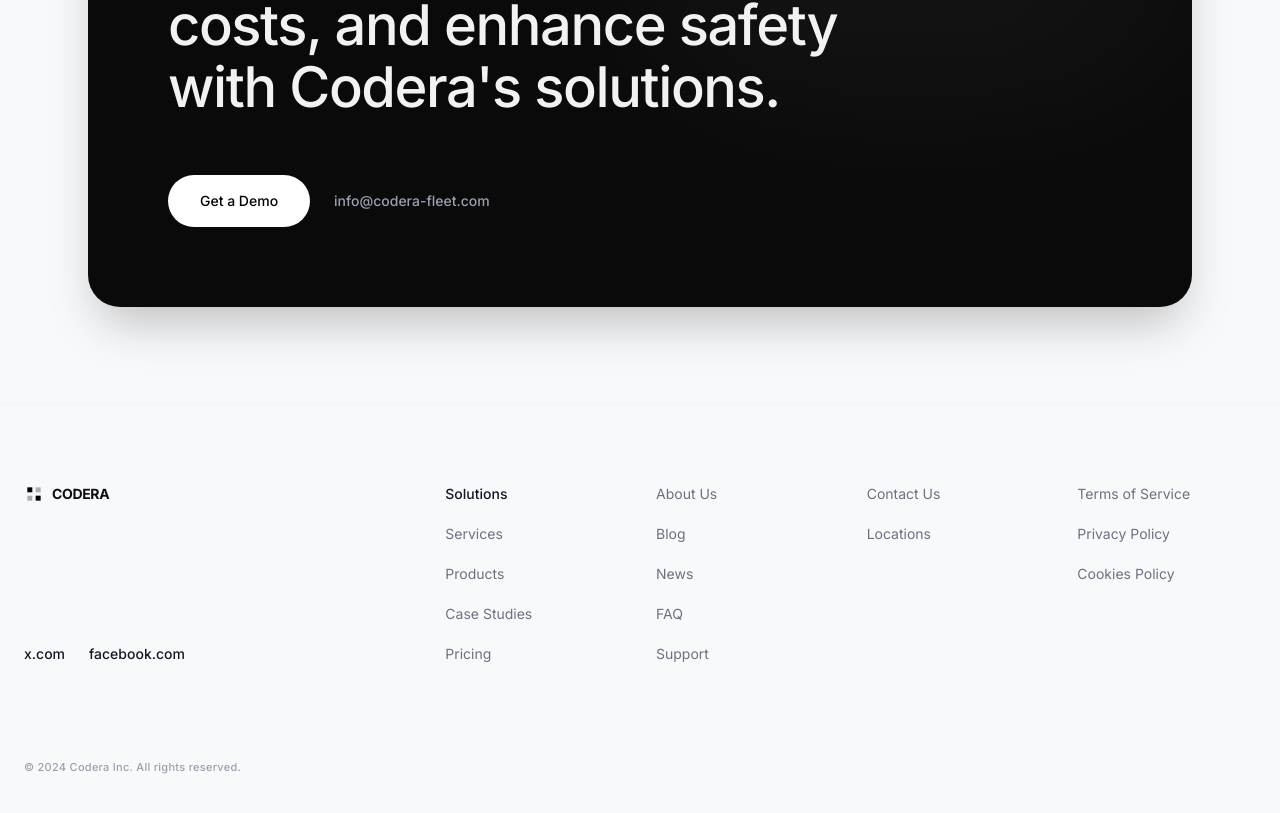
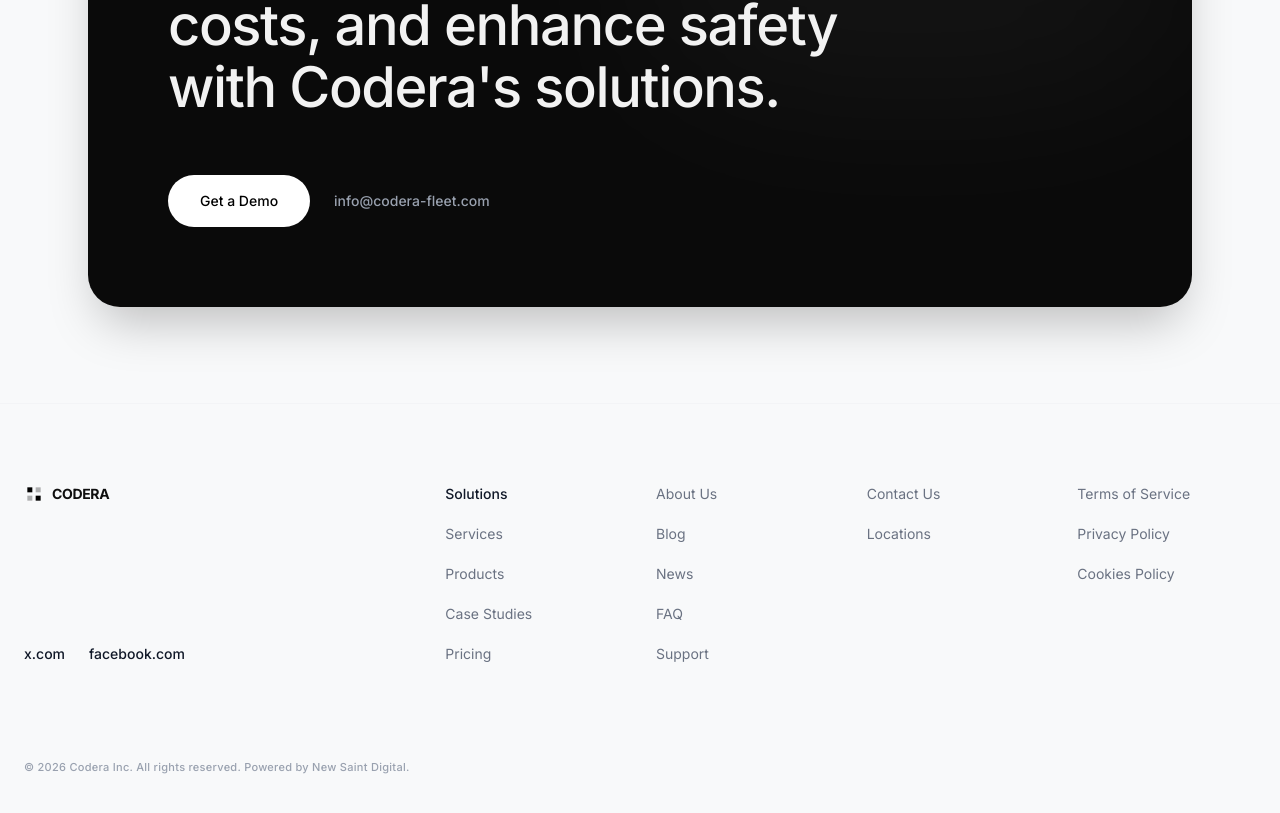
Before and after one commit to ervareza/Codera, a Next.js app: page / in a window 1280 px wide. Shown: the part 6546-7359 px from the top of the page. Built offline with nearby package versions, Linux system fonts and the light colour scheme.

Commit message:
chore: update footer copyright to 2026 and add Powered by New Saint Digital

```diff
--- a/app/page.tsx
+++ b/app/page.tsx
@@ -538,7 +538,7 @@ export default function Page() {
         </div>
 
         <div className="text-center md:text-left text-gray-400 text-[11px] font-medium tracking-wide">
-          © 2024 Codera Inc. All rights reserved.
+          © 2026 Codera Inc. All rights reserved. Powered by New Saint Digital.
         </div>
       </footer>
     </div>
```
Also changed, not shown: 1 other file (tests, documents, lock files or other folders).
